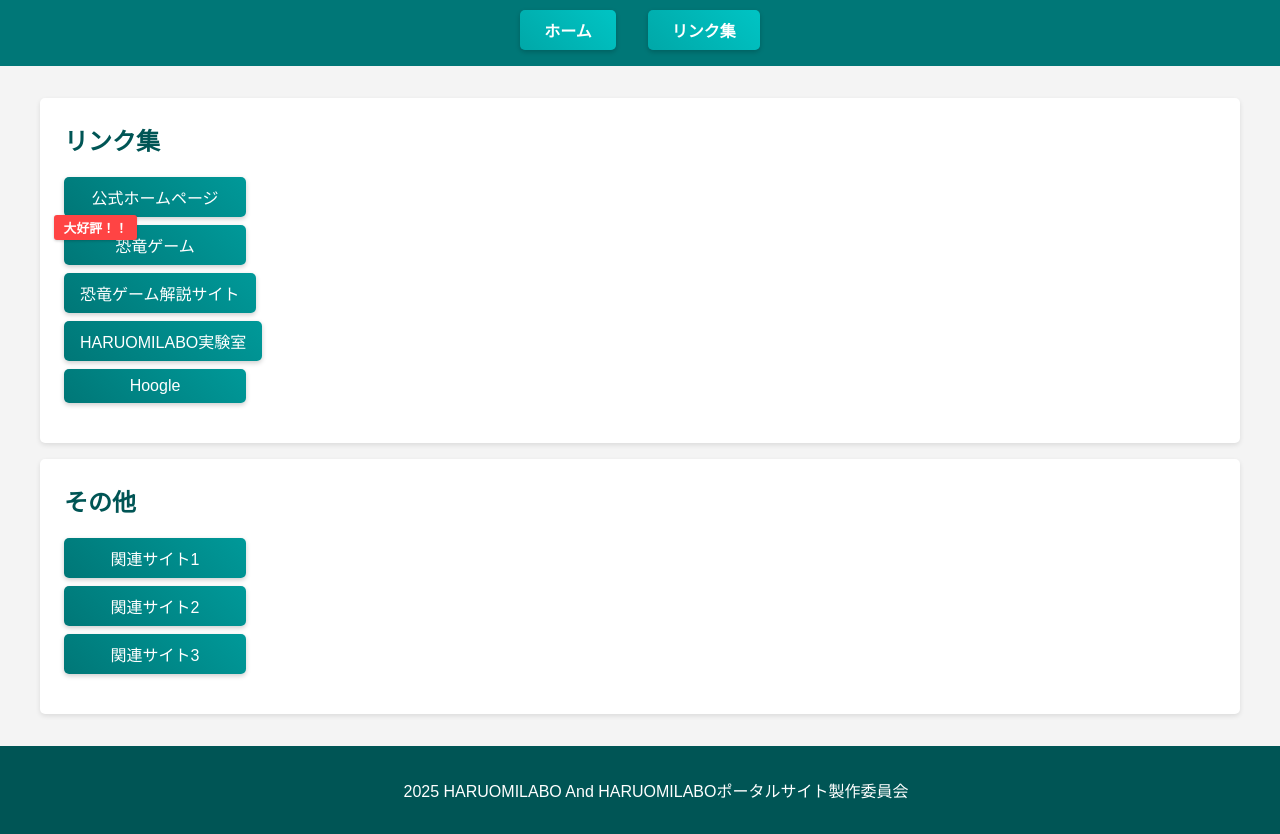
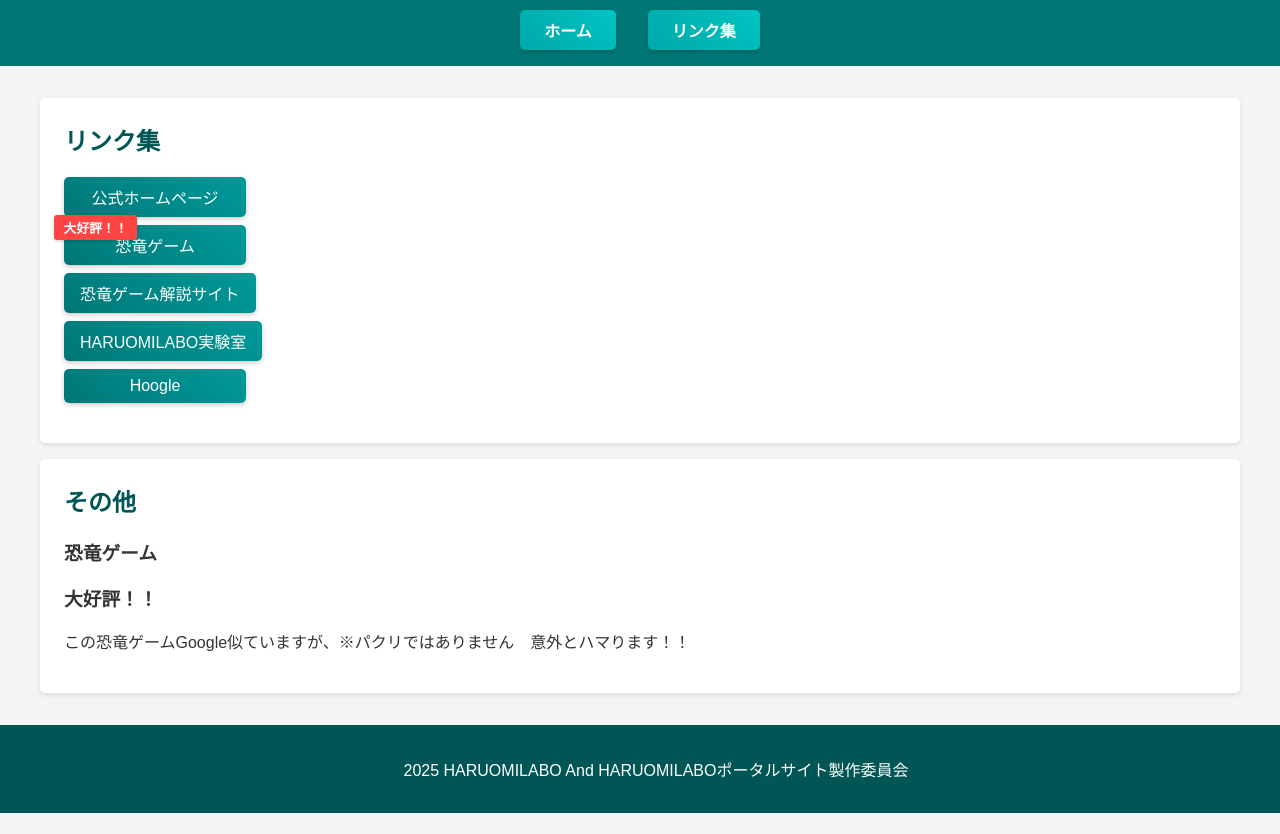
Before and after one commit to cltgm1352/haruomilabo-potarusaito, a plain HTML site: page index.html in a window 1280 px wide. Shown: the part 188-1022 px from the top of the page. After the commit the page ends 1001 px from the top, so only its background shows below. Drawn offline with Linux system fonts and the light colour scheme.

Commit message:
Update index.html

```diff
--- a/index.html
+++ b/index.html
@@ -164,9 +164,8 @@
         <div class="link-section">
             <h2>その他</h2>
             <ul>
-                <li><a href="https://example.com">関連サイト1</a></li>
-                <li><a href="https://example.com">関連サイト2</a></li>
-                <li><a href="https://example.com">関連サイト3</a></li>
+              <h3>恐竜ゲーム<p>大好評！！</p></h3>
+<p>この恐竜ゲームGoogle似ていますが、※パクリではありません　意外とハマります！！</p>
             </ul>
         </div>
     </div>
```
